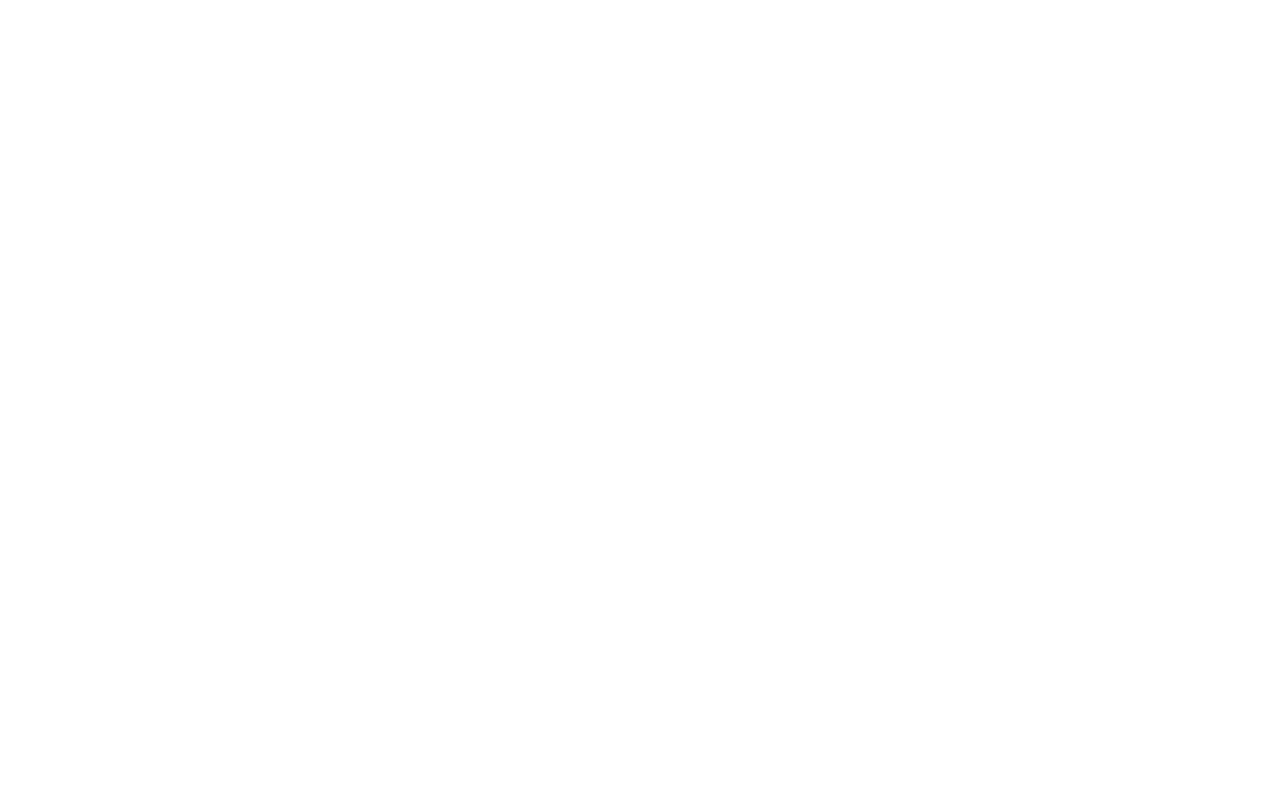
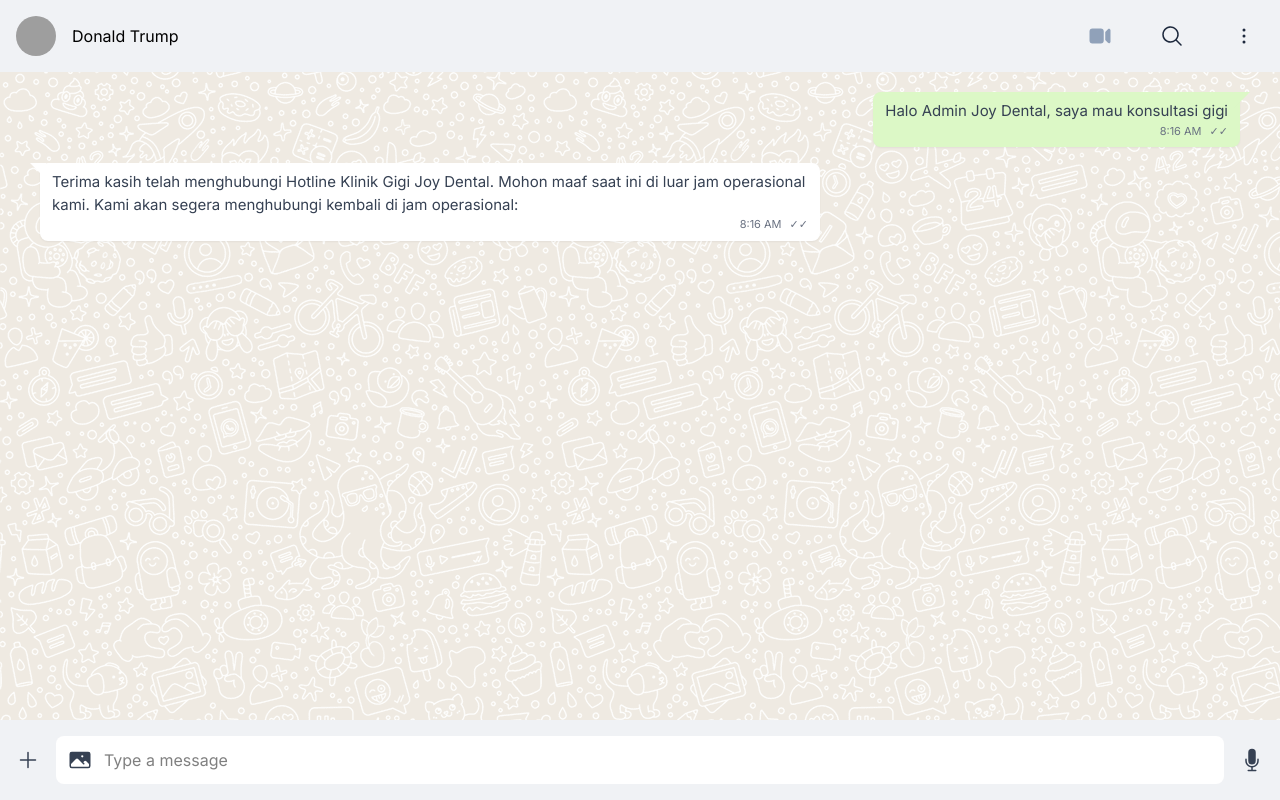
Before and after one commit to rasyidcode/rasyidcode.github.io, a Next.js app: page / in a window 1280 px wide. Built offline with nearby package versions, Linux system fonts and the light colour scheme; grey boxes are pictures that could not be loaded.

Commit message:
add wa chat ui

```diff
--- a/app/globals.css
+++ b/app/globals.css
@@ -1,3 +1,27 @@
-@tailwind base;
-@tailwind components;
-@tailwind utilities;
+@import 'tailwindcss';
+
+@theme {
+  --background-image-gradient-radial: radial-gradient(var(--tw-gradient-stops));
+  --background-image-gradient-conic: conic-gradient(
+    from 180deg at 50% 50%,
+    var(--tw-gradient-stops)
+  );
+}
+
+/*
+  The default border color has changed to `currentColor` in Tailwind CSS v4,
+  so we've added these compatibility styles to make sure everything still
+  looks the same as it did with Tailwind CSS v3.
+
+  If we ever want to remove these styles, we need to add an explicit border
+  color utility to any element that depends on these defaults.
+*/
+@layer base {
+  *,
+  ::after,
+  ::before,
+  ::backdrop,
+  ::file-selector-button {
+    border-color: var(--color-gray-200, currentColor);
+  }
+}
--- a/app/layout.tsx
+++ b/app/layout.tsx
@@ -16,8 +16,8 @@
 }) {
   return (
     <html lang="en">
-      <body className={`${inter.className}`}>
-        <main>
+      <body className={`${inter.className} flex flex-col h-screen overflow-hidden`}>
+        <main className='flex-1 flex overflow-hidden'>
           {children}
         </main>
       </body>
--- a/app/page.tsx
+++ b/app/page.tsx
@@ -1,7 +1,109 @@
+import { Popover, PopoverButton, PopoverPanel } from "@headlessui/react";
+import { EllipsisVerticalIcon, MagnifyingGlassIcon, MicrophoneIcon, PhotoIcon, PlusIcon, VideoCameraIcon } from "@heroicons/react/24/solid";
+import Image from "next/image";
+
 export default function Page() {
   return (
-    <section>
+    <div className="flex-1 flex flex-col overflow-hidden relative">
+      <header className="flex items-center p-4 gap-4 bg-[#F0F2F5] shadow">
+        <button className="cursor-pointer">
+          <Image
+            src="https://encrypted-tbn0.gstatic.com/images?q=tbn:ANd9GcS1MWm4Uc-yhWB5bkRg8r_Vy6ueABFtDb_qSA&s"
+            alt="Donald Trump"
+            width={40}
+            height={40}
+            className=" rounded-full aspect-square object-cover" />
+        </button>
+        <h1 className="flex-1">Donald Trump</h1>
+        <div className="flex items-center gap-8">
+          <button className="p-2 rounded-full cursor-pointer active:bg-slate-300/60
+          transition-all duration-150 ease-in-out">
+            <VideoCameraIcon className="size-6 text-slate-400" />
+          </button>
+          <button className="p-2 rounded-full cursor-pointer active:bg-slate-300/60
+          transition-all duration-150 ease-in-out">
+            <MagnifyingGlassIcon className="size-6 text-slate-800" />
+          </button>
+          <Popover className="relative">
+            <PopoverButton className="p-2 rounded-full cursor-pointer active:bg-slate-300/60
+          transition-all duration-150 ease-in-out ring-0 outline-0 focus:bg-slate-300/60">
+              <EllipsisVerticalIcon className="size-6 text-slate-800" />
+            </PopoverButton>
+            <PopoverPanel as="ul" anchor="bottom start" className="bg-white py-4 shadow rounded-sm
+            w-52 flex flex-col gap-2 mr-2 ">
+              <li className="hover:bg-gray-100 px-4 py-2 cursor-pointer">Contact Info</li>
+              <li className="hover:bg-gray-100 px-4 py-2 cursor-pointer">Select messages</li>
+              <li className="hover:bg-gray-100 px-4 py-2 cursor-pointer">Mute notifications</li>
+              <li className="hover:bg-gray-100 px-4 py-2 cursor-pointer">Disappearing messages</li>
+              <li className="hover:bg-gray-100 px-4 py-2 cursor-pointer">Close chat</li>
+              <li className="hover:bg-gray-100 px-4 py-2 cursor-pointer">Report</li>
+              <li className="hover:bg-gray-100 px-4 py-2 cursor-pointer">Block</li>
+              <li className="hover:bg-gray-100 px-4 py-2 cursor-pointer">Clear chat</li>
+              <li className="hover:bg-gray-100 px-4 py-2 cursor-pointer">Delete chat</li>
+            </PopoverPanel>
+          </Popover>
+        </div>
+      </header>
+      <div className="flex-1 overflow-y-scroll bg-[#EFEAE2] relative flex">
+        <div className="w-full h-full absolute bg-[url(./wa-bg.png)]"></div>
+        <div className="flex flex-col z-50 py-5 px-10 w-full gap-4">
+          <div className="relative rounded-lg bg-[#DCF8C6] px-3 py-2 shadow-xs
+           self-end max-w-[65%]">
+            <p className="text-[15px] text-gray-700">
+              Halo Admin Joy Dental, saya mau konsultasi gigi
+            </p>
+            <div className="flex items-center justify-end gap-1 text-[11px] text-gray-500">
+              <span>8:16 AM</span>
+              <span className="ml-1">✓✓</span>
+            </div>
+            {/* Triangle shape for chat bubble */}
+            <div
+              className="absolute top-0 -right-2.5 h-4 w-4"
+              style={{
+                clipPath: "polygon(0 0, 100% 0, 0 100%, 0 50%)",
+              }}
+            >
+              <div className="absolute h-5 w-5 transform bg-[#DCF8C6]" />
+            </div>
+          </div>
 
-    </section>
+          <div className="relative rounded-lg bg-white px-3 py-2 shadow-xs
+           self-start max-w-[65%]">
+            <p className="text-[15px] text-gray-700">
+              Terima kasih telah menghubungi Hotline Klinik Gigi Joy Dental. Mohon maaf saat ini di luar jam operasional kami. Kami akan segera menghubungi kembali di jam operasional:
+            </p>
+            <div className="flex items-center justify-end gap-1 text-[11px] text-gray-500">
+              <span>8:16 AM</span>
+              <span className="ml-1">✓✓</span>
+            </div>
+            {/* Triangle shape for chat bubble */}
+            <div
+              className="absolute top-0 -left-2.5 h-4 w-4"
+              style={{
+                clipPath: "polygon(0 0, 0 0, 100% 0, 100% 100%)",
+              }}
+            >
+              <div className="absolute h-5 w-5 transform bg-white" />
+            </div>
+          </div>
+        </div>
+      </div>
+      <div className="flex items-center p-4 gap-4 bg-[#F0F2F5]
+      shadow-[0_-1px_3px_0_rgba(0,0,0,0.1),0_-1px_2px_0_rgba(0,0,0,0.06)]">
+        <button>
+          <PlusIcon className="size-6 text-gray-700" />
+        </button>
+        <div className="flex-1 flex items-center gap-3 bg-white p-3
+        rounded-lg">
+          <button>
+            <PhotoIcon className="size-6 text-gray-700" />
+          </button>
+          <input placeholder="Type a message" className="outline-none flex-1" />
+        </div>
+        <button>
+          <MicrophoneIcon className="size-6 text-gray-700" />
+        </button>
+      </div>
+    </div>
   )
 }
--- a/next.config.js
+++ b/next.config.js
@@ -1,6 +1,9 @@
 /** @type {import('next').NextConfig} */
 const nextConfig = {
-    output: 'export'
+    output: 'export',
+    images: {
+        unoptimized: true
+    }
 }
 
 module.exports = nextConfig
--- a/postcss.config.js
+++ b/postcss.config.js
@@ -1,6 +1,5 @@
 module.exports = {
   plugins: {
-    tailwindcss: {},
-    autoprefixer: {},
+    '@tailwindcss/postcss': {},
   },
 }
--- a/tailwind.config.ts
+++ /dev/null
@@ -1,20 +0,0 @@
-import type { Config } from 'tailwindcss'
-
-const config: Config = {
-  content: [
-    './pages/**/*.{js,ts,jsx,tsx,mdx}',
-    './components/**/*.{js,ts,jsx,tsx,mdx}',
-    './app/**/*.{js,ts,jsx,tsx,mdx}',
-  ],
-  theme: {
-    extend: {
-      backgroundImage: {
-        'gradient-radial': 'radial-gradient(var(--tw-gradient-stops))',
-        'gradient-conic':
-          'conic-gradient(from 180deg at 50% 50%, var(--tw-gradient-stops))',
-      },
-    },
-  },
-  plugins: [],
-}
-export default config
```
Also changed, not shown: package.json (+5 -5 lines), app/wa-bg.png (added), 1 other file (tests, documents, lock files or other folders).
